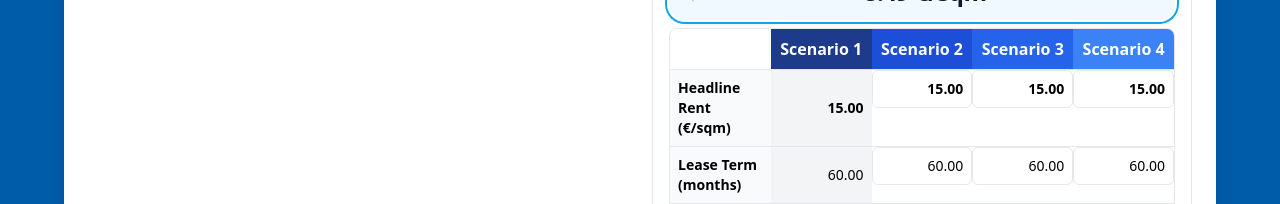
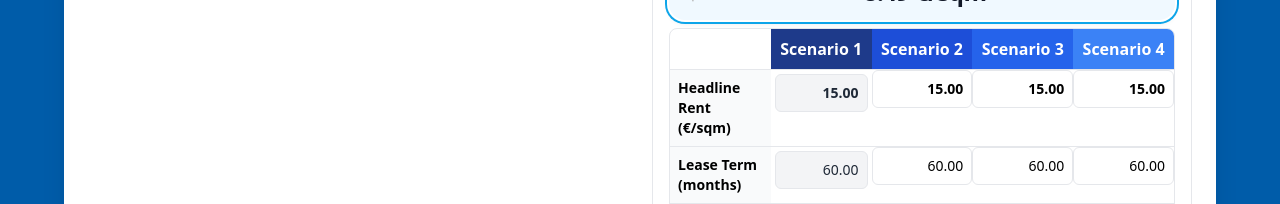
Before and after one commit to Musicandy13/Net-Effective-Rent-Calculator, a React (Vite) app: page / in a window 1280 px wide. Shown: the part 748-952 px from the top of the page. Built offline with nearby package versions, Linux system fonts and the light colour scheme.

Commit message:
Update App.jsx

```diff
--- a/src/App.jsx
+++ b/src/App.jsx
@@ -116,6 +116,39 @@ function NumericField({
       className={`block w-full border rounded-md p-2 text-right tabular-nums ${
         readOnly ? "bg-gray-100 text-gray-600" : ""
       }`}
+    />
+  );
+}
+
+function ScenarioCell({
+  value,
+  onChange,
+  bold = false,
+  readOnly = false,
+  dataCol,
+}) {
+  const ref = useRef(null);
+
+  return (
+    <input
+      ref={ref}
+      type="text"
+      inputMode="decimal"
+      value={F(P(value), 2)}
+      readOnly={readOnly}
+      data-col={dataCol}
+      onFocus={() => {
+        requestAnimationFrame(() => ref.current?.select());
+      }}
+      onChange={(e) =>
+        onChange(e.target.value.replace(/[^\d.,-]/g, ""))
+      }
+      className={`
+        w-full border rounded-md p-2
+        text-right tabular-nums
+        ${readOnly ? "bg-gray-100 text-gray-800" : ""}
+        ${bold ? "font-bold" : ""}
+      `}
     />
   );
 }
@@ -602,11 +635,13 @@ export default function App() {
       </div>
 
       {/* Scenario 1 (locked) */}
-<div className="p-2 text-right tabular-nums bg-gray-100 flex items-center justify-end">
-        <span className={key === "rent" ? "font-bold" : ""}>
-  {F(P(f[key]), 2)}
-</span>
-      </div>
+<div className="p-1">
+  <ScenarioCell
+    value={f[key]}
+    readOnly
+    bold={key === "rent"}
+  />
+</div>
 
       {/* Scenarios 2–4 */}
       {scenarios.map((sc, idx) => (
```
